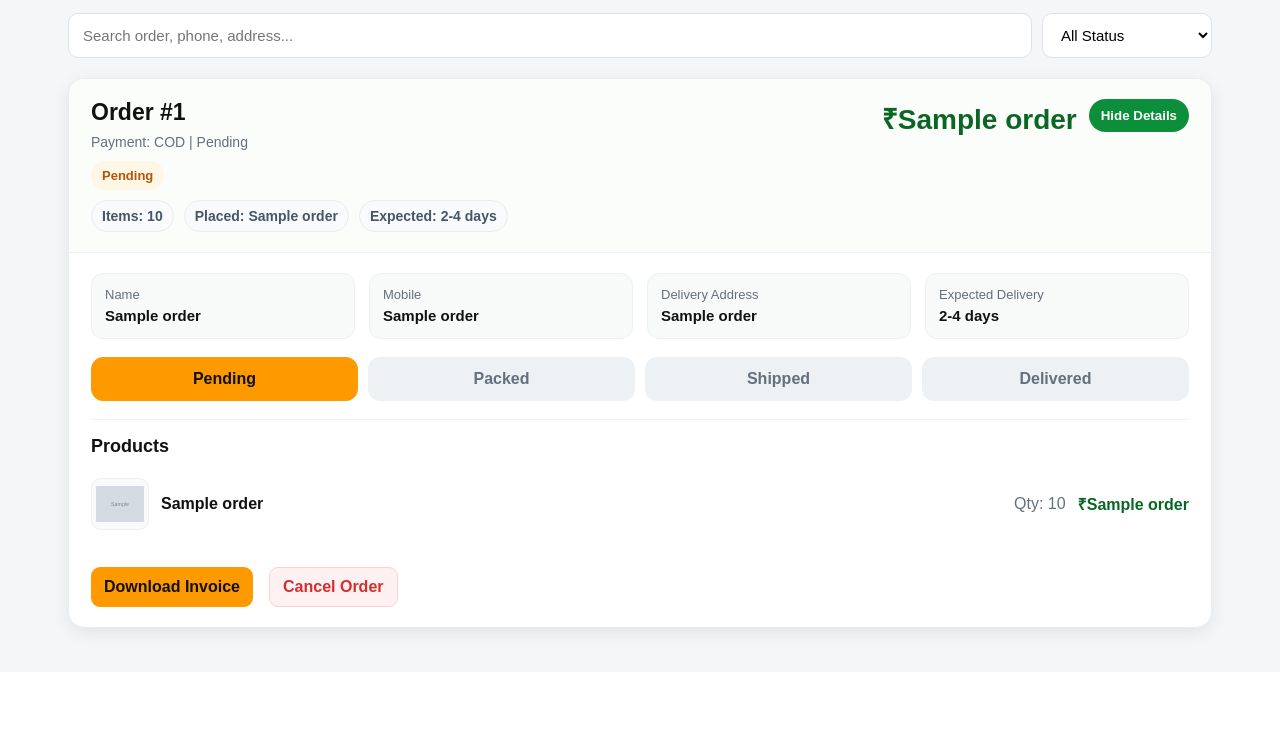
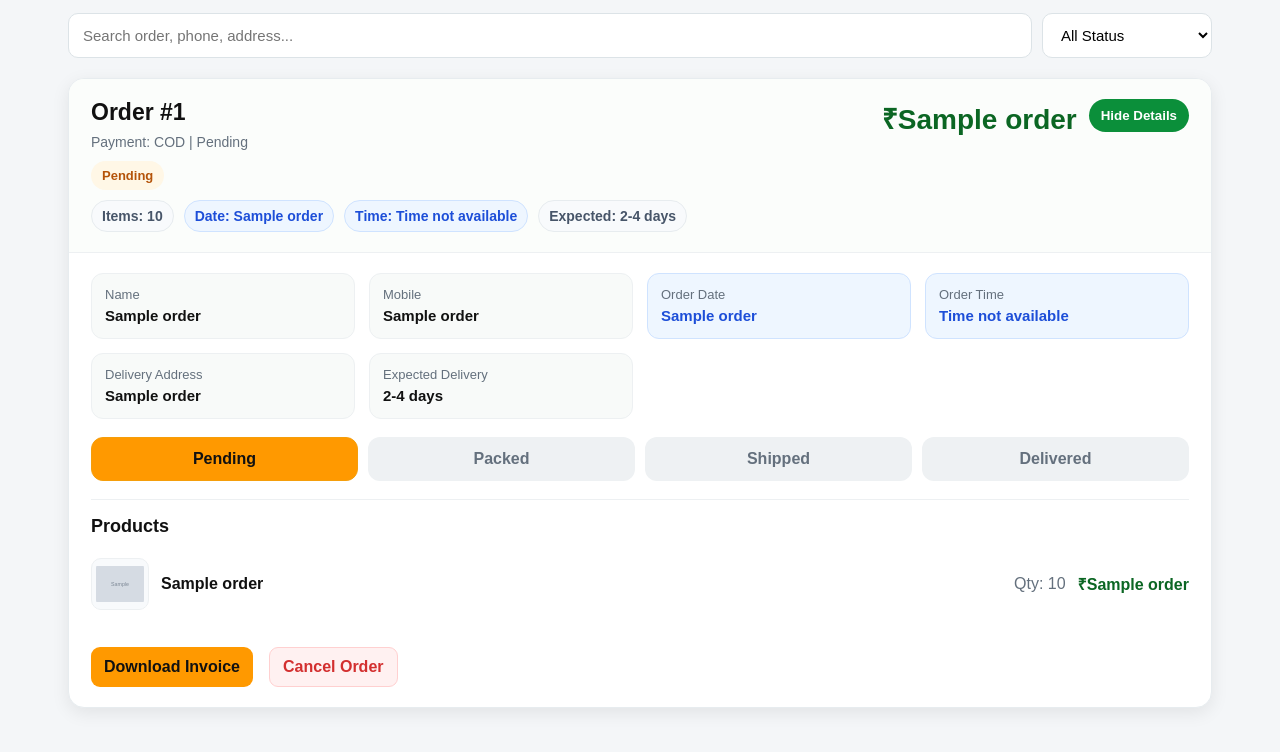
Before and after one commit to damodargila/damodar-grocery-store, a Flask app: page /my_orders in a window 1280 px wide. Shown: the part 157-909 px from the top of the page. Before the commit the page ends 801 px from the top, so only its background shows below. Run offline with Flask 3, Linux system fonts and the light colour scheme; a user stored in the database is signed in; tables that the repository leaves empty hold one stand-in row (values such as "Sample post"); grey boxes marked "Sample" are stand-in pictures; a database or web service that is not in the repository returns one stand-in record (values such as "Sample title"); some libraries are stand-ins or nearby versions.

Commit message:
Show order date and time on my orders page

```diff
--- a/app.py
+++ b/app.py
@@ -7,6 +7,7 @@ import threading
 import csv
 from io import BytesIO
 from email.message import EmailMessage
+from datetime import datetime, timedelta
 
 from werkzeug.utils import secure_filename
 from werkzeug.security import generate_password_hash, check_password_hash
@@ -1243,12 +1244,46 @@ def my_orders():
     )
     orders = cursor.fetchall()
 
+    def format_order_datetime(value):
+        raw = str(value or "").strip()
+        if not raw:
+            return {
+                "placed_at": "Recent order",
+                "placed_date": "Recent order",
+                "placed_time": "Time not available",
+            }
+
+        normalized = raw.replace("T", " ").replace("Z", "").split(".")[0]
+        parsed = None
+        for fmt in ("%Y-%m-%d %H:%M:%S", "%Y-%m-%d %H:%M"):
+            try:
+                parsed = datetime.strptime(normalized[:19], fmt)
+                break
+            except ValueError:
+                continue
+
+        if not parsed:
+            short_value = normalized[:16]
+            return {
+                "placed_at": short_value,
+                "placed_date": short_value,
+                "placed_time": "Time not available",
+            }
+
+        # Render/Postgres timestamps are usually UTC; show customers India time.
+        placed_ist = parsed + timedelta(hours=5, minutes=30)
+        return {
+            "placed_at": placed_ist.strftime("%d %b %Y, %I:%M %p"),
+            "placed_date": placed_ist.strftime("%d %b %Y"),
+            "placed_time": placed_ist.strftime("%I:%M %p"),
+        }
+
     order_items_map = {}
     order_meta_map = {}
     for order in orders:
         order_id = order_col(order, "id", 0)
         placed_raw = order_col(order, "created_at", 10, "")
-        placed_text = str(placed_raw or "").replace("T", " ")[:16] or "Recent order"
+        placed_meta = format_order_datetime(placed_raw)
 
         execute(cursor, "SELECT * FROM order_items WHERE order_id=?", (order_id,))
         items = []
@@ -1274,7 +1309,9 @@ def my_orders():
         order_items_map[order_id] = items
         order_meta_map[order_id] = {
             "item_count": item_count,
-            "placed_at": placed_text,
+            "placed_at": placed_meta["placed_at"],
+            "placed_date": placed_meta["placed_date"],
+            "placed_time": placed_meta["placed_time"],
             "expected_delivery": "2-4 days",
         }
 
--- a/templates/my_orders.html
+++ b/templates/my_orders.html
@@ -38,6 +38,9 @@ body{font-family:Arial,sans-serif;background:#f4f6f8;color:#111}
 .step.active{background:#0b8f3a;color:white}.step.current{background:#ff9900;color:#111;border-color:#f59e0b}.step.cancelled{background:#fff1f1;color:#dc2626;border-color:#ffd0d0}
 .order-summary{display:flex;gap:10px;flex-wrap:wrap;margin-top:10px;color:#475569;font-size:14px}
 .summary-pill{background:#f8fafc;border:1px solid #e7ecef;border-radius:999px;padding:7px 10px;font-weight:bold}
+.summary-pill.date-time{background:#eef6ff;border-color:#cfe3ff;color:#1d4ed8}
+.info.date-info{background:#eef6ff;border-color:#cfe3ff}
+.info.date-info strong{color:#1d4ed8}
 .product-row{display:grid;grid-template-columns:58px 1fr auto auto;gap:12px;padding:11px 0;border-bottom:1px solid #f0f2f3;align-items:center}
 .product-row:last-child{border-bottom:none}.product-link{display:contents;color:inherit;text-decoration:none}.product-name-link{color:#111;text-decoration:none;font-weight:bold}.product-name-link:hover{color:#0b8f3a;text-decoration:underline}.product-img{width:58px;height:52px;border-radius:10px;object-fit:contain;background:#f8fafc;border:1px solid #edf0f2;padding:4px;transition:.2s}.product-link:hover .product-img{border-color:#0b8f3a;box-shadow:0 0 0 3px rgba(11,143,58,.12)}.product-placeholder{width:58px;height:52px;border-radius:10px;background:#eef1f3;color:#64707d;display:flex;align-items:center;justify-content:center;font-size:11px}.actions{display:flex;gap:8px;flex-wrap:wrap;margin-top:14px}
 .items{border-top:1px solid #edf0f2;padding-top:16px;margin-top:16px}
@@ -102,7 +105,8 @@ body{font-family:Arial,sans-serif;background:#f4f6f8;color:#111}
                     <span class="status {{ status }}">{{ status }}</span>
                     <div class="order-summary">
                         <span class="summary-pill">Items: {{ meta.item_count or 0 }}</span>
-                        <span class="summary-pill">Placed: {{ meta.placed_at or 'Recent order' }}</span>
+                        <span class="summary-pill date-time">Date: {{ meta.placed_date or 'Recent order' }}</span>
+                        <span class="summary-pill date-time">Time: {{ meta.placed_time or 'Time not available' }}</span>
                         <span class="summary-pill">Expected: {{ meta.expected_delivery or '2-4 days' }}</span>
                     </div>
                 </div>
@@ -116,6 +120,8 @@ body{font-family:Arial,sans-serif;background:#f4f6f8;color:#111}
                 <div class="info-grid">
                     <div class="info"><span>Name</span><strong>{{ order[1] }}</strong></div>
                     <div class="info"><span>Mobile</span><strong>{{ order[2] }}</strong></div>
+                    <div class="info date-info"><span>Order Date</span><strong>{{ meta.placed_date or 'Recent order' }}</strong></div>
+                    <div class="info date-info"><span>Order Time</span><strong>{{ meta.placed_time or 'Time not available' }}</strong></div>
                     <div class="info"><span>Delivery Address</span><strong>{{ order[3] }}</strong></div>
                     <div class="info"><span>Expected Delivery</span><strong>{{ meta.expected_delivery or '2-4 days' }}</strong></div>
                 </div>
```
